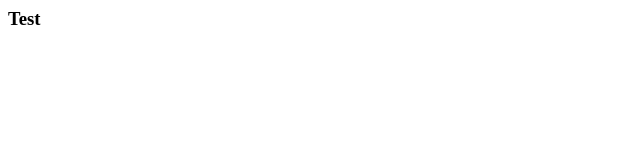
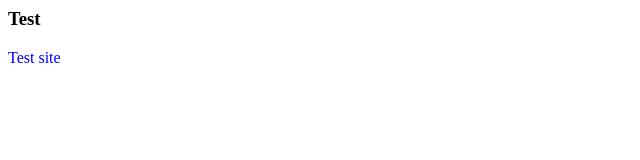
Before and after one commit to mbjambukiya/LearnGitHubPages, a plain HTML site: page index.html in a window 1280 px wide. Shown: the full height of the page, 0-640 px from the left. Drawn offline with Linux system fonts and the light colour scheme.

Commit message:
Update index.html

```diff
--- a/index.html
+++ b/index.html
@@ -4,5 +4,6 @@
   </head>
   <body>
     <h3>Test</h3>
+    <p style='color:blue;'>Test site</p>
   </body>
 </html>
```
